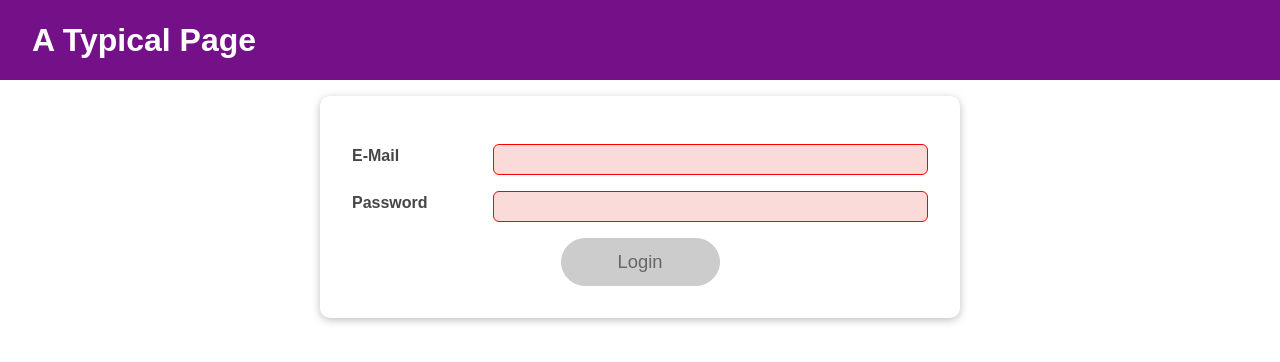
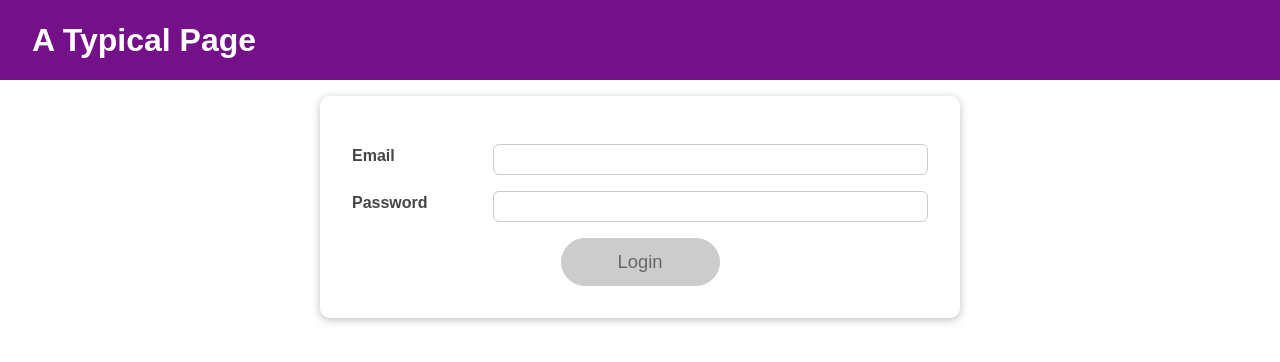
Before and after one commit to martinwachira/how2React-Redefined-2, a React (Create React App) app: page / in a window 1280 px wide. Shown: the top 362 px of the page. Built offline with nearby package versions, Linux system fonts and the light colour scheme.

Commit message:
update forminput components and props

```diff
--- a/src/components/Login/Login.js
+++ b/src/components/Login/Login.js
@@ -76,48 +76,24 @@ const Login = (props) => {
   return (
     <Card className={classes.login}>
       <form onSubmit={submitHandler}>
-        <div
-          className={`${classes.control} ${
-            emailState.isValid === false ? classes.invalid : ""
-          }`}
-        >
-          <label htmlFor="email">E-Mail</label>
-          {/* <input
+        <FormInput
           type="email"
           id="email"
+          label="Email"
+          isValid={emailState}
           value={emailState.value}
           onChange={emailChangeHandler}
           onBlur={validateEmailHandler}
-          /> */}
+        />
         <FormInput
-            type="email"
-            id="email"
-            value={emailState.value}
-            onChange={emailChangeHandler}
-            onBlur={validateEmailHandler}
-          ></FormInput>
-        </div>
-        <div
-          className={`${classes.control} ${
-            passwordState.isValid === false ? classes.invalid : ""
-          }`}
-        >
-          <label htmlFor="password">Password</label>
-          {/* <input
           type="password"
           id="password"
+          label="Password"
+          isValid={passwordState}
           value={passwordState.value}
           onChange={passwordChangeHandler}
           onBlur={validatePasswordHandler}
-          /> */}
-          <FormInput
-            type="password"
-            id="password"
-            value={passwordState.value}
-            onChange={passwordChangeHandler}
-            onBlur={validatePasswordHandler}
-          ></FormInput>
-        </div>
+        />
         <div className={classes.actions}>
           <Button type="submit" className={classes.btn} disabled={!formIsValid}>
             Login
--- a/src/components/Login/Login.module.css
+++ b/src/components/Login/Login.module.css
@@ -5,52 +5,6 @@
   padding: 2rem;
 }
 
-.control {
-  margin: 1rem 0;
-  display: flex;
-  align-items: stretch;
-  flex-direction: column;
-}
-
-.control label,
-.control input {
-  display: block;
-}
-
-.control label {
-  font-weight: bold;
-  flex: 1;
-  color: #464646;
-  margin-bottom: 0.5rem;
-}
-
-.control input {
-  flex: 3;
-  font: inherit;
-  padding: 0.35rem 0.35rem;
-  border-radius: 6px;
-  border: 1px solid #ccc;
-}
-
-.control input:focus {
-  outline: none;
-  border-color: #4f005f;
-  background: #f6dbfc;
-}
-
-.control.invalid input {
-  border-color: red;
-  background: #fbdada;
-}
-
 .actions {
   text-align: center;
 }
-
-@media (min-width: 768px) {
-  .control {
-    align-items: center;
-    flex-direction: row;
-  }
-
-}
--- a/src/components/UI/Input/FormInput.js
+++ b/src/components/UI/Input/FormInput.js
@@ -1,8 +1,15 @@
 import React from "react";
+import classes from "./FormInput.module.css";
 
 const FormInput = (props) => {
   return (
     <>
+      <div
+        className={`${classes.control} ${
+          props.isValid === false ? classes.invalid : ""
+        }`}
+      >
+        <label htmlFor={props.id}>{props.label}</label>
         <input
           type={props.type}
           id={props.id}
@@ -10,6 +17,7 @@ const FormInput = (props) => {
           onChange={props.onChange}
           onBlur={props.onBlur}
         />
+      </div>
     </>
   );
 };
--- /dev/null
+++ b/src/components/UI/Input/FormInput.module.css
@@ -0,0 +1,44 @@
+.control {
+  margin: 1rem 0;
+  display: flex;
+  align-items: stretch;
+  flex-direction: column;
+}
+
+.control label,
+.control input {
+  display: block;
+}
+
+.control label {
+  font-weight: bold;
+  flex: 1;
+  color: #464646;
+  margin-bottom: 0.5rem;
+}
+
+.control input {
+  flex: 3;
+  font: inherit;
+  padding: 0.35rem 0.35rem;
+  border-radius: 6px;
+  border: 1px solid #ccc;
+}
+
+.control input:focus {
+  outline: none;
+  border-color: #4f005f;
+  background: #f6dbfc;
+}
+
+.control.invalid input {
+  border-color: red;
+  background: #fbdada;
+}
+
+@media (min-width: 768px) {
+  .control {
+    align-items: center;
+    flex-direction: row;
+  }
+}
```
Lines whose indentation alone changed are shown as unchanged.
